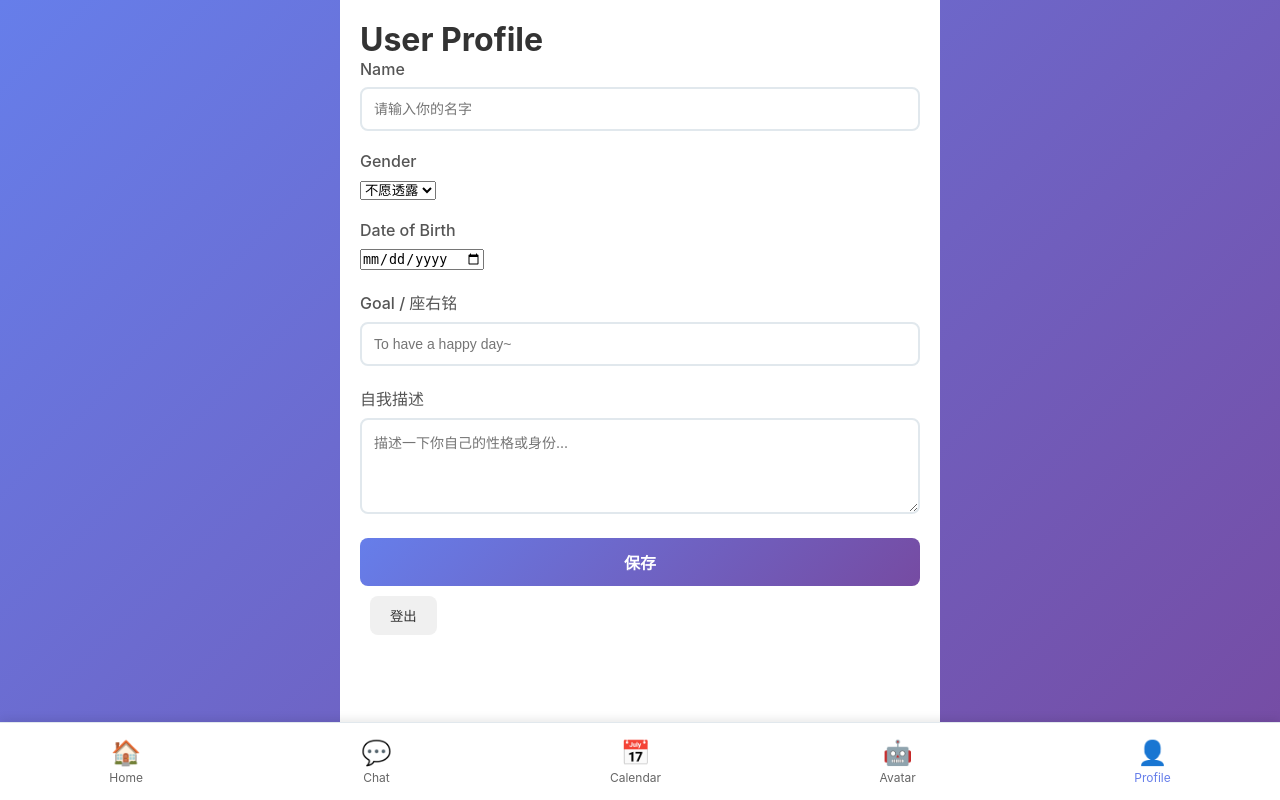
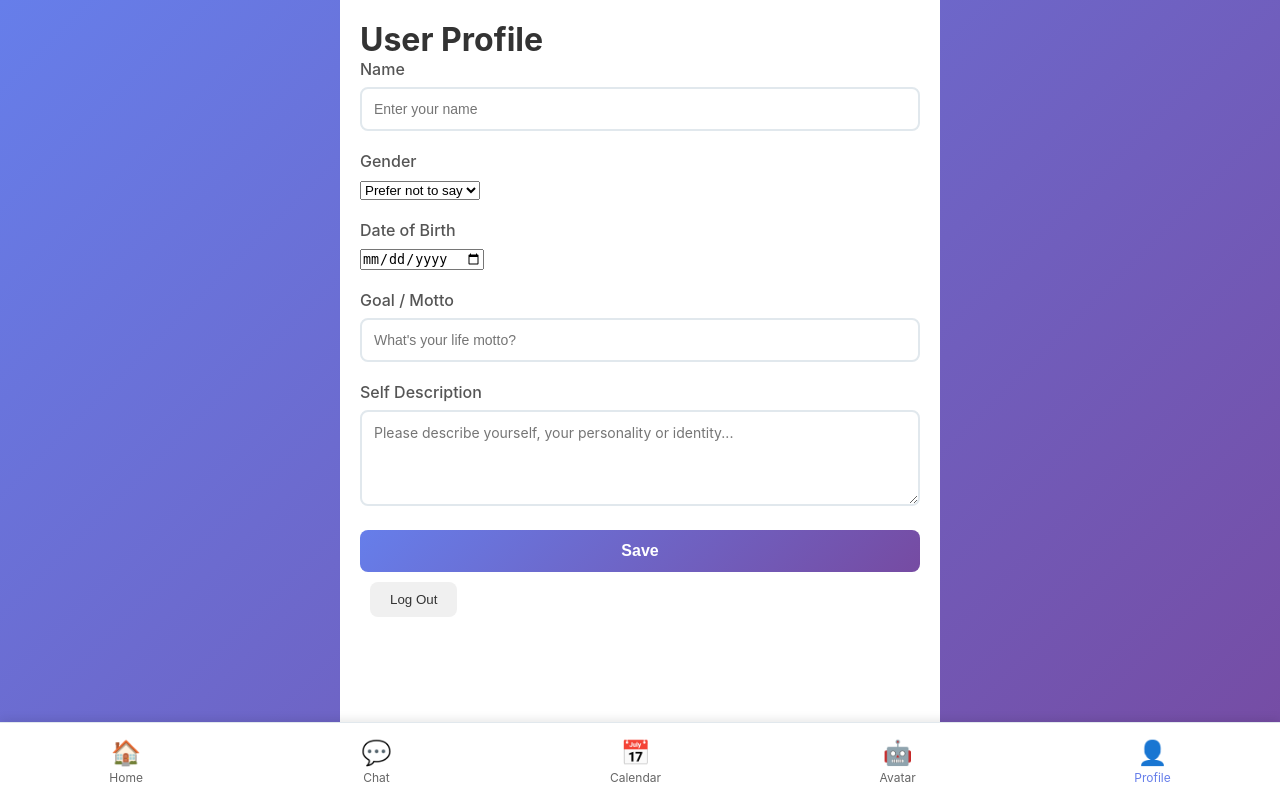
Before and after one commit to duchungt904-hub/Mindmate, a Flask app: page /profile in a window 1280 px wide. Run offline with Flask 3, Linux system fonts and the light colour scheme; the visitor is signed in with stand-in values (Sample User, id 1); data comes from the database, SQL or seed files in the repository.

Commit message:
Internationalize UI: English text for Profile, Avatar, and Calendar pages

```diff
--- a/templates/profile.html
+++ b/templates/profile.html
@@ -9,15 +9,15 @@
     <form id="profileForm">
         <div class="form-group">
             <label for="name">Name</label>
-            <input type="text" id="name" name="name" value="{{ profile.name or '' }}" placeholder="请输入你的名字">
+            <input type="text" id="name" name="name" value="{{ profile.name or '' }}" placeholder="Enter your name">
         </div>
 
         <div class="form-group">
             <label for="gender">Gender</label>
             <select id="gender" name="gender">
-                <option value="" {% if not profile.gender %}selected{% endif %}>不愿透露</option>
-                <option value="male" {% if profile.gender == 'male' %}selected{% endif %}>男</option>
-                <option value="female" {% if profile.gender == 'female' %}selected{% endif %}>女</option>
+                <option value="" {% if not profile.gender %}selected{% endif %}>Prefer not to say</option>
+                <option value="male" {% if profile.gender == 'male' %}selected{% endif %}>Male</option>
+                <option value="female" {% if profile.gender == 'female' %}selected{% endif %}>Female</option>
             </select>
         </div>
 
@@ -27,17 +27,17 @@
         </div>
 
         <div class="form-group">
-            <label for="goal">Goal / 座右铭</label>
-            <input type="text" id="goal" name="goal" placeholder="To have a happy day~" value="{{ profile.goal or '' }}">
+            <label for="goal">Goal / Motto</label>
+            <input type="text" id="goal" name="goal" placeholder="What's your life motto?" value="{{ profile.goal or '' }}">
         </div>
 
         <div class="form-group">
-            <label for="self_description">自我描述</label>
-            <textarea id="self_description" name="self_description" rows="4" placeholder="描述一下你自己的性格或身份...">{{ profile.self_description or '' }}</textarea>
+            <label for="self_description">Self Description</label>
+            <textarea id="self_description" name="self_description" rows="4" placeholder="Please describe yourself, your personality or identity...">{{ profile.self_description or '' }}</textarea>
         </div>
 
-        <button type="submit" class="btn-primary">保存</button>
-        <button type="button" class="btn-secondary" onclick="logout()" style="margin-left: 10px;">登出</button>
+        <button type="submit" class="btn-primary">Save</button>
+        <button type="button" class="btn-secondary" onclick="logout()" style="margin-left: 10px;">Log Out</button>
     </form>
 
     <div id="message" class="message"></div>
```
Also changed, not shown: templates/avatars.html (+8 -8 lines), templates/calendar.html (+11 -11 lines).
